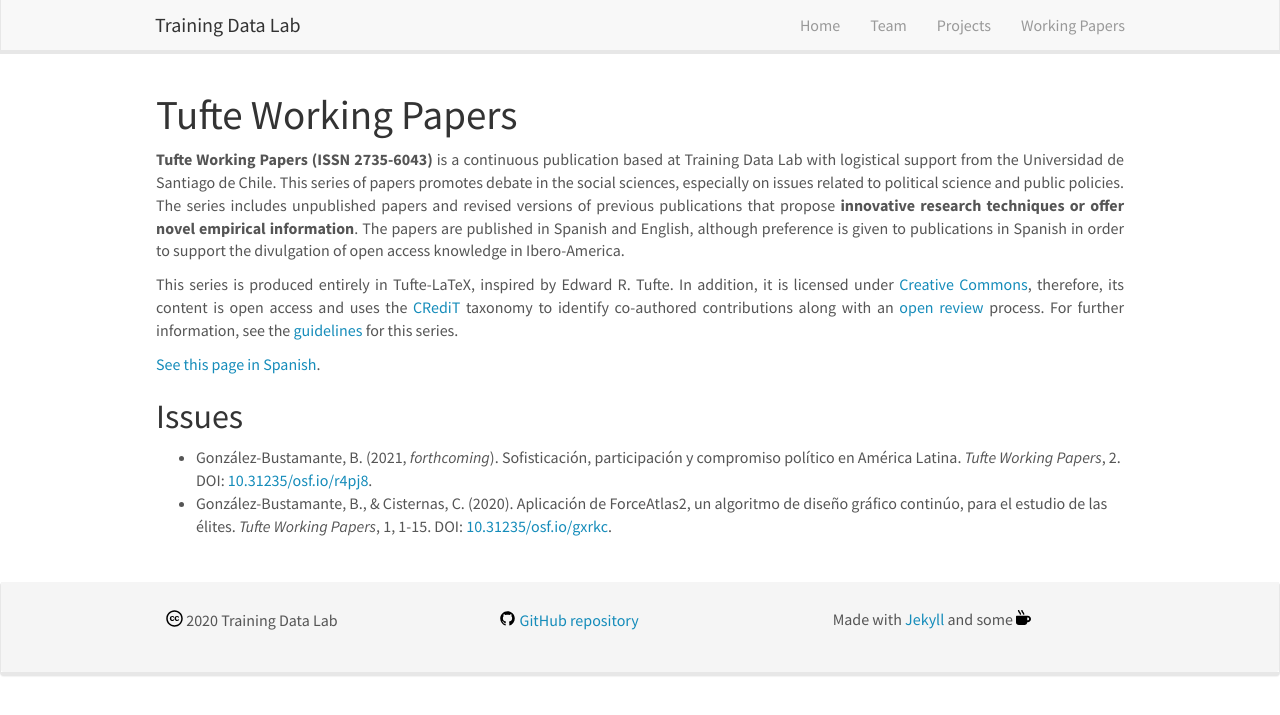
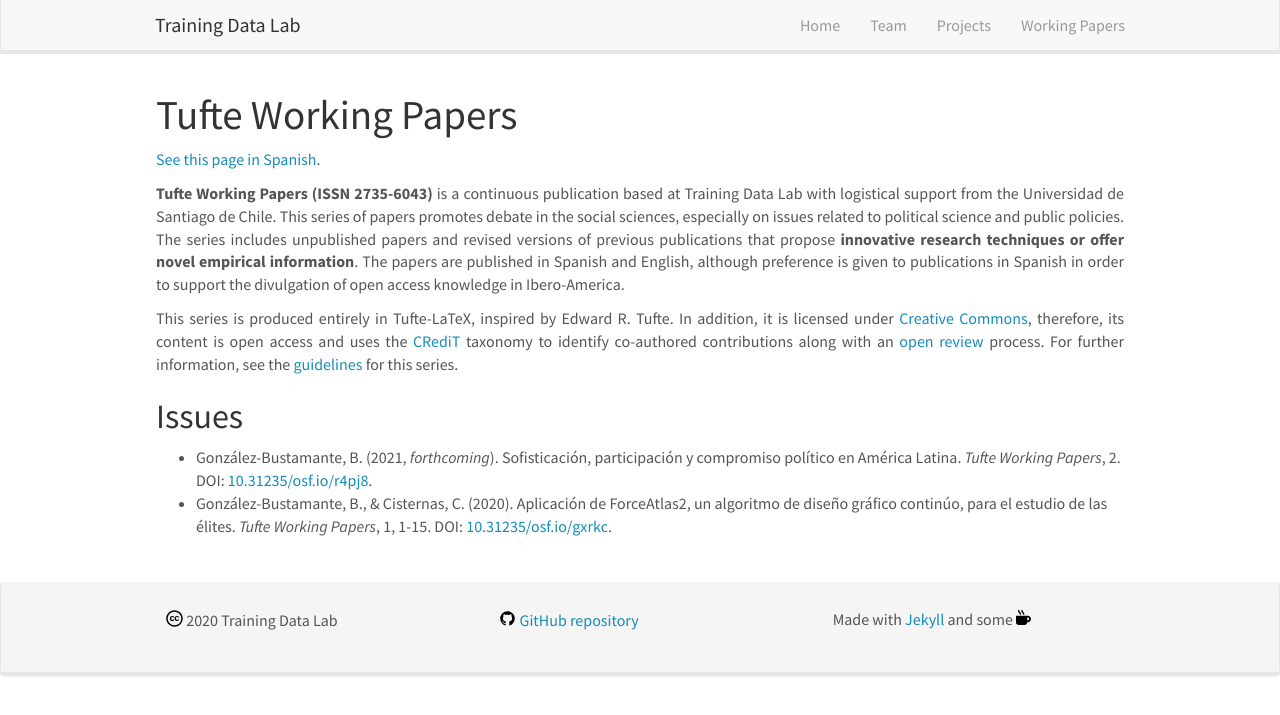
Before and after one commit to training-datalab/old-training-datalab.com, a Jekyll site: the page built from _pages/tufte-working-papers.md, in a window 1280 px wide. Shown: the top 715 px of the page. Built offline with Jekyll 4.4.1, drawn with Linux system fonts in a browser that asks for light colours; nearby versions of some CDN libraries.

Commit message:
Update tufte-working-papers.md

```diff
--- a/_pages/tufte-working-papers.md
+++ b/_pages/tufte-working-papers.md
@@ -8,11 +8,11 @@
 
 # Tufte Working Papers
 
+<p align=" justify"><a href="/tufte-working-papers-spanish/">See this page in Spanish</a>.</p>
+
 <p align=" justify"><b>Tufte Working Papers (ISSN 2735-6043)</b> is a continuous publication based at Training Data Lab with logistical support from the Universidad de Santiago de Chile. This series of papers promotes debate in the social sciences, especially on issues related to political science and public policies. The series includes unpublished papers and revised versions of previous publications that propose <strong>innovative research techniques or offer novel empirical information</strong>. The papers are published in Spanish and English, although preference is given to publications in Spanish in order to support the divulgation of open access knowledge in Ibero-America.</p>
 
 <p align=" justify">This series is produced entirely in Tufte-LaTeX, inspired by Edward R. Tufte. In addition, it is licensed under <a href="https://github.com/training-datalab/tufte-working-papers/blob/master/LICENSE.txt" target="_blank">Creative Commons</a>, therefore, its content is open access and uses the <a href="https://bgonzalezbustamante.com/credit/" target="_blank">CRediT</a> taxonomy to identify co-authored contributions along with an <a href="/tufte-open-review/">open review</a> process. For further information, see the <a href="/tufte-guidelines/">guidelines</a> for this series.</p>
-
-<p align=" justify"><a href="/tufte-working-papers-spanish/">See this page in Spanish</a>.</p>
 
 ## Issues
 
```
